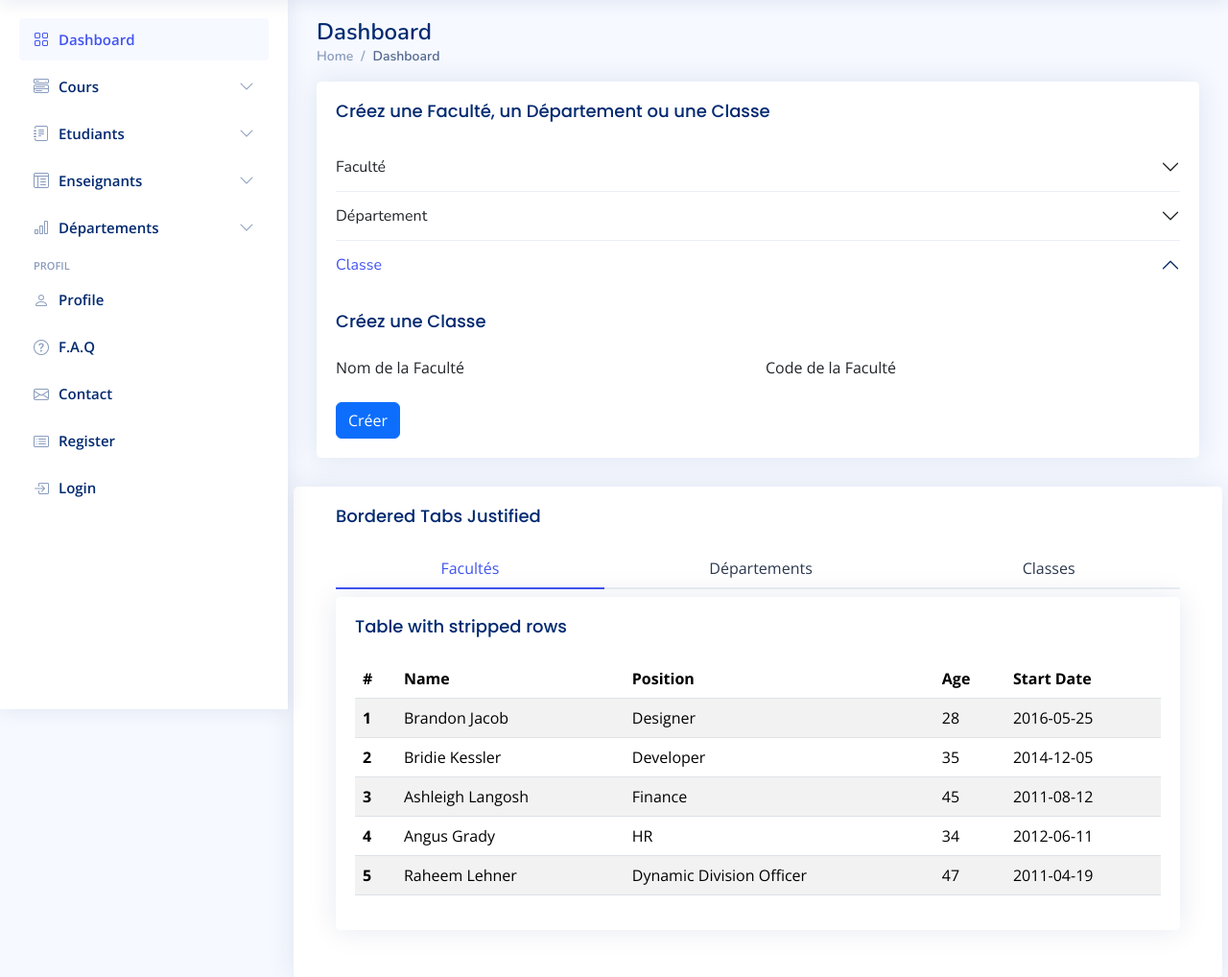
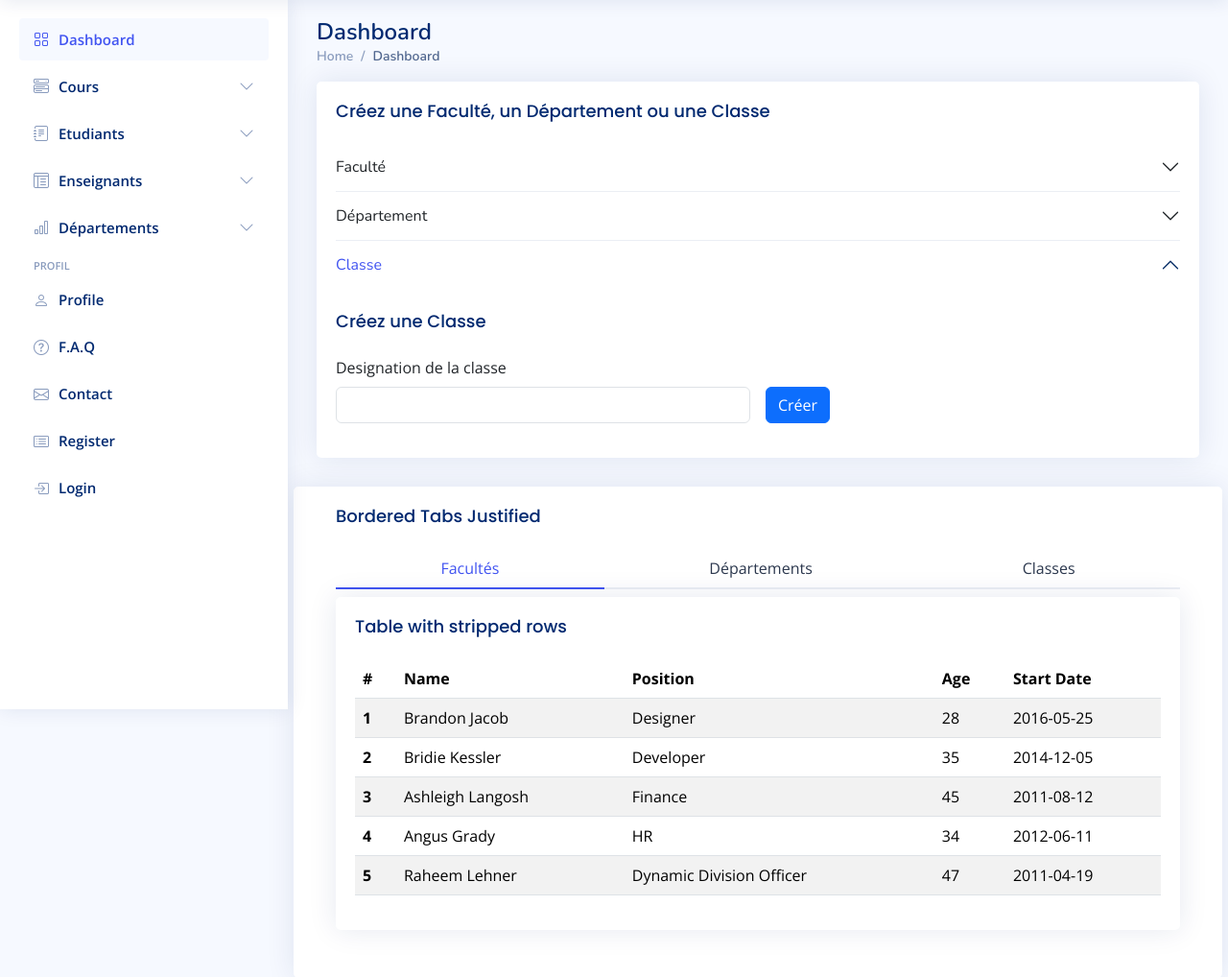
Before and after one commit to nsd-design/pgpul, a Django app: page /departement/ in a window 1280 px wide, after a click on "Classe". Shown: the part 61-1079 px from the top of the page at 96% size. Run offline with Django 4.2, Linux system fonts and the light colour scheme; data that the repository does not hold is empty; some libraries are stand-ins or nearby versions.

Commit message:
Implementer creation de Classe

```diff
--- a/pgpul_admin/forms.py
+++ b/pgpul_admin/forms.py
@@ -2,7 +2,7 @@ from crispy_forms.helper import FormHelper
 from crispy_forms.layout import Layout, Field
 from django import forms
 
-from pgpul_admin.models import Faculte, Departement
+from pgpul_admin.models import Faculte, Departement, Classe
 from utilisateur.models import Utilisateur
 
 
@@ -59,10 +59,24 @@ class DepartementForm(forms.ModelForm):
         self.fields['code_dept'].widget.attrs['min'] = 1
         self.fields['code_dept'].widget.attrs['max'] = 99
 
-         # Supprimer les labels
+        # Supprimer les labels
         for field_name, field in self.fields.items():
             field.label = ''
 
     class Meta:
         model = Departement
         fields = ['nom_dept', 'code_dept', 'dept_fac']
+
+
+class ClassForm(forms.ModelForm):
+    def __init__(self, *args, **kwarg):
+        super(ClassForm, self).__init__(*args, **kwarg)
+        self.helper = FormHelper()
+
+        # Supprimer les labels
+        for field_name, field in self.fields.items():
+            field.label = ''
+
+    class Meta:
+        model = Classe
+        fields = ['designation']
--- a/pgpul_admin/templates/pgpul_admin/inc/departement.html
+++ b/pgpul_admin/templates/pgpul_admin/inc/departement.html
@@ -75,18 +75,13 @@
           <div id="flush-collapseThree" class="accordion-collapse collapse" aria-labelledby="flush-headingThree" data-bs-parent="#accordionFlushExample">
             <!-- Create Classe -->
             <h5 class="card-title lh-base">Créez une Classe</h5>
-            <form method="POST" action="/departement/fac/" class="row g-3" id="classe_form">
+            <form method="POST" action="/departement/classe/" class="row g-3" id="classe_form">
               {% csrf_token %}
               <div class="col-md-6">
-                <label for="id_nom_fac" class="form-label">Nom de la Faculté</label>
-
+                <label for="id_designation" class="form-label">Designation de la classe</label>
+                {{ classe_form.designation | as_crispy_field }}
               </div>
-              <div class="col-md-6">
-                <label for="id_code_fac" class="form-label">Code de la Faculté</label>
-
-
-              </div>
-              <div class="col-12">
+              <div class="col-12 col-md-3 position-md-absolute top-md-0 mt-md-5 mb-3 end-md-0 translate-md-middle-y">
                 <button class="btn btn-primary" type="submit">Créer</button>
               </div>
             </form>
@@ -316,6 +311,27 @@
 {% block custom_js %}
 <script>
   $(document).ready(function(){
+
+    function save(url, form, msg){
+      $.ajax({
+        type: "POST",
+        url: url,
+        data: $(form).serialize(),
+        success: function(data){
+          if(data.success){
+            alert(msg)
+          }
+          else if(data.exists.length > 0){
+            console.log(data.exists)
+          }
+          else{
+            console.log(data.errors)
+          }
+
+        },
+      });
+    }
+
     $("#fac_form").submit(function(e){
       e.preventDefault();
       $.ajax({
@@ -358,6 +374,14 @@
       });
     });
 
+    $("#classe_form").submit(function(e){
+      e.preventDefault();
+      const url = "/departement/classe/";
+      const msg = "Classe creee avec succes";
+      const form = $(this);
+      save(url, form, msg)
+    });
+
   })
 </script>
 {% endblock %}
--- a/pgpul_admin/urls.py
+++ b/pgpul_admin/urls.py
@@ -1,9 +1,10 @@
 from django.urls import path
 
-from pgpul_admin.views import departement, create_faculte, create_department
+from pgpul_admin.views import *
 
 urlpatterns = [
     path("departement/", departement, name="departement"),
     path("departement/fac/", create_faculte, name="fac"),
     path("departement/dept/", create_department, name="dept"),
+    path("departement/classe/", create_classe, name="classe"),
 ]
--- a/pgpul_admin/views.py
+++ b/pgpul_admin/views.py
@@ -1,8 +1,8 @@
 from django.http import JsonResponse
 from django.shortcuts import render, redirect
 
-from pgpul_admin.forms import FaculteForm, DepartementForm
-from pgpul_admin.models import Faculte, Departement
+from pgpul_admin.forms import *
+from pgpul_admin.models import *
 
 template_model = "pgpul_admin/inc/"
 
@@ -14,8 +14,11 @@ def dashboard(request):
 def departement(request):
     fac_form = FaculteForm()  # Formulaire pour la Faculte
     dept_form = DepartementForm()  # Formulaire pour le Departement
-    return render(request, template_model + "departement.html",
-                  context={"fac_form": fac_form, "dept_form": dept_form})
+    classe_form = ClassForm()  # Formulaire pour le Departement
+
+    context = {"fac_form": fac_form, "dept_form": dept_form, "classe_form": classe_form}
+
+    return render(request, template_model + "departement.html", context=context)
 
 
 def create_faculte(request):
@@ -63,3 +66,25 @@ def create_department(request):
             return JsonResponse({"errors": dept_form.errors})
 
     return redirect('departement')
+
+def create_classe(request):
+    if request.method == "POST":
+        # Verifier la classe existe dans la db
+        nom_classe = request.POST['designation']
+        if Classe.objects.filter(designation=nom_classe).exists():
+            return JsonResponse({"exists": "Cette classe existe déjà, veuillez entrer une nouvelle désignation."})
+
+        class_form = ClassForm(request.POST)
+
+        if class_form.is_valid():
+            user = request.user
+            designation = class_form.cleaned_data['designation']
+
+            new_class = Classe.objects.create(designation=designation, created_by=user)
+            new_class.save()
+
+            return JsonResponse({"success": True})
+        else:
+            return JsonResponse({"errors": class_form.errors})
+
+    return redirect('departement')
```
